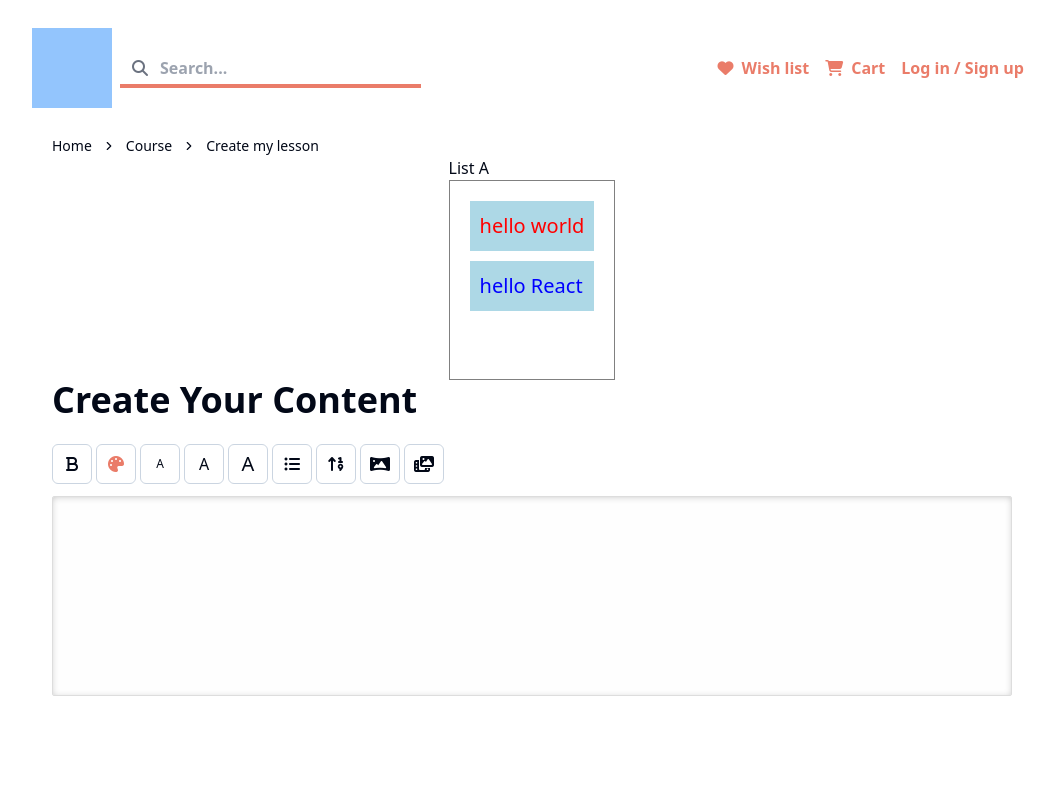
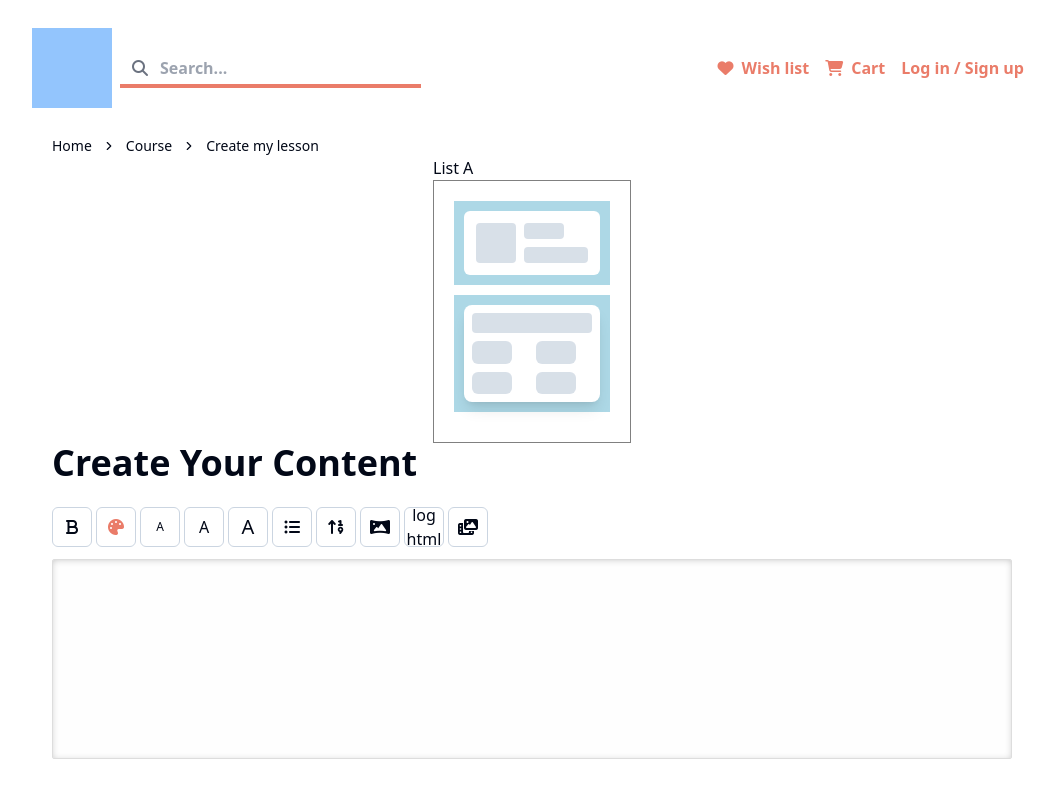
Before and after one commit to tommyle1310/tomlang-web, a React (Vite) app: page /course/lesson/update in a window 1280 px wide. Shown: the whole page, without its empty margins (108-1163 px from the left). Built offline with nearby package versions, Linux system fonts and the light colour scheme.

Commit message:
drag and drop log html

```diff
--- a/src/components/DraftJS/Editor.tsx
+++ b/src/components/DraftJS/Editor.tsx
@@ -4,6 +4,11 @@ import mediaBlockRenderer from './MediaBlockRenderer';
 import useEditor from './useEditor';
 import { customStyleMap } from '@/lib/constants/draftConstants';
 import { Popover, PopoverContent, PopoverTrigger } from '../ui/popover';
+import ReactDOMServer from 'react-dom/server';
+import { DRAG_DISPLAY, DROP_DISPLAY, MULTIPLE_CHOICE, TITLE } from '@/lib/constants/variables';
+import MultipleChoice from '../DragAndDrop/MultipleChoice';
+import Title from '../DragAndDrop/Title';
+
 
 const MyEditor: React.FC = () => {
     const {
@@ -14,6 +19,7 @@ const MyEditor: React.FC = () => {
         changeTextSize,
         toggleBlockType,
         addMedia,
+        logHTML,
         fileInputKey,
         handleFileChange,
     } = useEditor();
@@ -23,11 +29,21 @@ const MyEditor: React.FC = () => {
 
         try {
             const itemData = event.dataTransfer.getData('application/json');
-            const item = JSON.parse(itemData) as { id: string }; // Adjust based on actual data structure
-            console.log('Dropped item:', item);
+            const item = JSON.parse(itemData) as { id: string, key: string, content: JSX.Element }; // Adjust based on actual data structure
 
-            // Example HTML content to insert
-            const htmlContent = '<div class="bg-red-300 p-10">hello worosadnoasidn</div>';
+            let htmlContent = '';
+            if (item.content.key === MULTIPLE_CHOICE) {
+                const { options, question } = item.content.props.children.props;
+                const jsxElement = <MultipleChoice type={DROP_DISPLAY} options={options} question={question} onSelect={() => { }} />;
+                // Convert JSX to HTML string
+                htmlContent = ReactDOMServer.renderToStaticMarkup(jsxElement);
+            }
+            else if (item.content.key === TITLE) {
+                // const { options, question } = item.content.props.children.props;
+                const jsxElement = <Title type={DROP_DISPLAY} />;
+                // Convert JSX to HTML string
+                htmlContent = ReactDOMServer.renderToStaticMarkup(jsxElement);
+            }
 
             // Create a new ContentState with the HTML content
             const contentState = editorState.getCurrentContent();
@@ -82,6 +98,7 @@ const MyEditor: React.FC = () => {
                 <button className='draft-btn' onMouseDown={toggleBlockType('unordered-list-item')}><i className="fa-solid fa-list-ul"></i></button>
                 <button className='draft-btn' onMouseDown={toggleBlockType('ordered-list-item')}><i className="fa-solid fa-arrow-up-1-9"></i></button>
                 <button className='draft-btn' onMouseDown={addMedia}><i className="fa-solid fa-panorama"></i></button>
+                <button className='draft-btn' onMouseDown={logHTML}>log html</button>
 
                 <input
                     key={fileInputKey}
--- a/src/components/DraftJS/Media.tsx
+++ b/src/components/DraftJS/Media.tsx
@@ -1,5 +1,9 @@
 import React from 'react';
 import { ContentState, ContentBlock } from 'draft-js';
+import { Input } from '../ui/input';
+import MultipleChoice from '../DragAndDrop/MultipleChoice';
+import Title from '../DragAndDrop/Title';
+import { DROP_DISPLAY } from '@/lib/constants/variables';
 
 interface MediaProps {
     contentState: ContentState;
@@ -9,9 +13,20 @@ interface MediaProps {
 const Media: React.FC<MediaProps> = ({ contentState, block }) => {
     const entity = contentState.getEntity(block.getEntityAt(0));
     const { src, type } = entity.getData();
+    const srcType = src.match(/key='([^']+)'/);
+    const blockType = srcType ? srcType[1] : null;
+    console.log(blockType)
 
     if (type === 'html') {
-        return <div dangerouslySetInnerHTML={{ __html: src }} />;
+        switch (blockType) {
+            case 'title':
+                return <Title />
+            case 'multiple-choice':
+                return <MultipleChoice type={DROP_DISPLAY} onSelect={() => { }} options={[{ id: 1, label: '1' }, { id: 2, label: '2' }, { id: 3, label: '3' }, { id: 4, label: '4' }]} question='hello world' />
+            default:
+
+                return <div dangerouslySetInnerHTML={{ __html: src }} />;
+        }
     }
 
     if (type === 'image') {
--- a/src/components/DraftJS/useEditor.tsx
+++ b/src/components/DraftJS/useEditor.tsx
@@ -2,6 +2,7 @@ import { useState, ChangeEvent, MouseEvent } from 'react';
 import { EditorState, RichUtils, AtomicBlockUtils, ContentState, DraftBlockType } from 'draft-js';
 import axios from 'axios';
 import { RenderConfig, stateToHTML } from 'draft-js-export-html';
+import MultipleChoice from '../DragAndDrop/MultipleChoice';
 
 const customStyleMap: { [styleName: string]: RenderConfig } = {
     PRIMARY: { style: { color: '#007bff' } },
@@ -53,13 +54,33 @@ const useEditor = () => {
             blockRenderers: {
                 atomic: (block) => {
                     const entityKey = block.getEntityAt(0);
+
                     if (entityKey) {
                         const entity = contentState.getEntity(entityKey);
                         const { src, mediaType } = entity.getData();
+
+
                         if (mediaType === 'image') {
                             return `<figure><img src="${src}" alt="Media" /></figure>`;
                         } else if (mediaType === 'video') {
                             return `<figure><video controls src="${src}"></video></figure>`;
+                        }
+
+                        // drag and drop render log html
+                        const srcType = src.match(/key='([^']+)'/);
+                        const blockType = srcType ? srcType[1] : null;
+                        console.log('check type:', src);
+                        switch (blockType) {
+                            case 'title':
+                                return `<div className='ic gap-4 p-10 rounded-md '>
+                                            <div className="aspect-square rounded-md w-20 bg-slate-200 cursor-pointer hover:duration-300 hover:bg-slate-300 text-slate-500 border cc"><i className="fa-solid fa-plus"></i></div>
+                                            <div className="fc gap-2">
+                                                <Input />
+                                                <Input />
+                                            </div>
+                                        </div>`
+                            case 'multiple-choice':
+                            // return <MultipleChoice onSelect={() => { }} options={[{ id: 1, label: '1' }, { id: 2, label: '2' }, { id: 3, label: '3' }, { id: 4, label: '4' }]} question='hello world' />
                         }
                     }
                     return ''; // Return an empty string if no valid entity is found
--- a/src/components/DragAndDrop/test.tsx
+++ b/src/components/DragAndDrop/ListElements.tsx
@@ -1,4 +1,7 @@
 import React, { useState } from 'react';
+import MultipleChoice from './MultipleChoice';
+import Title from './Title';
+import { DRAG_DISPLAY } from '@/lib/constants/variables';
 
 interface Item {
   id: string;
@@ -8,11 +11,14 @@ interface Item {
 const initialListA: Item[] = [
   {
     id: `${Math.random() * Math.random()}`,
-    content: <div style={{ color: 'red', fontSize: 20 }}>hello world</div>,
+    content: <div key='title'><Title type={DRAG_DISPLAY} /></div>,
   },
   {
     id: `${Math.random() + 1 * Math.random()}`,
-    content: <div style={{ color: 'blue', fontSize: 20 }}>hello React</div>,
+    content: <div key='multiple-choice'>
+      <MultipleChoice type={DRAG_DISPLAY} onSelect={() => { }} options={[{ id: 1, label: '1' }, { id: 2, label: '2' }, { id: 3, label: '3' }, { id: 4, label: '4' }]} question='hello world' />
+    </div>
+
   },
 ];
 
@@ -20,7 +26,7 @@ const DragAndDropExample = ({ onDropToEditor }: { onDropToEditor: (item: Item) =
   const [listA] = useState(initialListA);
 
   const handleDragStart = (event: React.DragEvent, item: Item) => {
-    event.dataTransfer.setData('application/json', JSON.stringify({ id: item.id }));
+    event.dataTransfer.setData('application/json', JSON.stringify(item));
   };
 
   return (
--- /dev/null
+++ b/src/components/DragAndDrop/MultipleChoice.tsx
@@ -0,0 +1,77 @@
+import React, { useState } from 'react';
+import { Input } from '../ui/input';
+import { DRAG_DISPLAY } from '@/lib/constants/variables';
+import { Skeleton } from '../ui/skeleton';
+
+interface Option {
+    id: number;
+    label: string;
+}
+
+interface MultipleChoiceProps {
+    question: string;
+    options: Option[];
+    onSelect: (selectedOptionId: number) => void;
+    type?: string;
+}
+
+const MultipleChoice: React.FC<MultipleChoiceProps> = ({ question, options, onSelect, type = DRAG_DISPLAY }) => {
+    const [selectedOption, setSelectedOption] = useState<number | null>(null);
+
+    const handleOptionClick = (optionId: number) => {
+        setSelectedOption(optionId);
+        onSelect(optionId);
+    };
+
+    // Define CSS class names based on type
+    const containerClass = `max-w-md mx-auto  fc bg-white shadow-lg rounded-lg ${type === DRAG_DISPLAY ? 'gap-2 p-2' : 'gap-4 p-4'
+        }`;
+
+    const inputClass = `p-2 h-5 border rounded-sm ${type === DRAG_DISPLAY ? 'max-w-24' : 'w-full'
+        }`;
+
+    const questionClass = `text-lg font-semibold mb-4 ${type === DRAG_DISPLAY ? '' : ' text-gray-800'
+        }`;
+
+    const buttonGridClass = `grid grid-cols-1 ${type === DRAG_DISPLAY ? 'gap-2' : 'gap-4'
+        } sm:grid-cols-2`;
+
+    const buttonClass = (optionId: number) => `flex items-center justify-center ${type === DRAG_DISPLAY ? 'h-5 aspect-square' : 'h-20 px-4 py-2 '
+        } border  transition-all duration-300 ease-in-out ${selectedOption === optionId
+            ? 'bg-blue-500 text-white border-blue-500'
+            : 'bg-gray-100 text-gray-800 hover:bg-gray-200 border-gray-300 rounded-md'
+        }`;
+
+    console.log('check', type);
+    return (
+
+        <div className={containerClass}>
+            {type === DRAG_DISPLAY ? (
+                <Skeleton className="w-full h-5 bg-slate-300 rounded-sm" />
+
+            ) : (
+                <Input
+                    className={questionClass}
+                    value={question}
+                    onChange={() => { }}
+                />
+            )}
+            <div className={buttonGridClass}>
+                {options.map(option => (
+                    type === DRAG_DISPLAY ?
+                        <Skeleton className='aspect-video w-10 bg-slate-300' />
+                        :
+                        <button
+                            key={option.id}
+                            onClick={() => handleOptionClick(option.id)}
+                            className={buttonClass(option.id)}
+                        >
+                            {type === DRAG_DISPLAY ? null : option.label}
+                        </button>
+                ))}
+            </div>
+        </div>
+    );
+};
+
+export default MultipleChoice;
--- /dev/null
+++ b/src/components/DragAndDrop/Title.tsx
@@ -0,0 +1,31 @@
+import { DRAG_DISPLAY } from '@/lib/constants/variables'
+import { Input } from '../ui/input'
+import { Skeleton } from '../ui/skeleton'
+
+const Title = ({ type = DRAG_DISPLAY }: { type?: string }) => {
+    return (
+        <div className={`ic ${type === DRAG_DISPLAY ? 'p-3 gap-2' : 'p-10  gap-4'} rounded-md bg-white `}>
+            {type === DRAG_DISPLAY ?
+                <Skeleton className={`p-2 w-10 aspect-square bg-slate-300  rounded-sm`} />
+
+                :
+                <div className={`aspect-square rounded-md w-20 bg-slate-200 cursor-pointer hover:duration-300 hover:bg-slate-300 text-slate-500 border cc`}><i className="fa-solid fa-plus"></i></div>
+            }
+            <div className="fc gap-2">
+                {type === DRAG_DISPLAY ?
+                    <>
+                        <Skeleton className={`p-2 h-3 w-10 bg-slate-300  rounded-sm`} />
+                        <Skeleton className={`p-2 h-3 w-16 bg-slate-300  rounded-sm`} />
+                    </>
+                    :
+                    <>
+                        <Input />
+                        <Input />
+                    </>
+                }
+            </div>
+        </div>
+    )
+}
+
+export default Title
--- a/src/components/UpdateLesson.tsx
+++ b/src/components/UpdateLesson.tsx
@@ -9,7 +9,7 @@ import {
   BreadcrumbPage,
   BreadcrumbSeparator,
 } from '@/components/ui/breadcrumb';
-import DragAndDropExample from '../components/DragAndDrop/test';
+import DragAndDropExample from './DragAndDrop/ListElements';
 
 interface Item {
   id: string;
--- /dev/null
+++ b/src/components/ui/skeleton.tsx
@@ -0,0 +1,15 @@
+import { cn } from "@/lib/utils"
+
+function Skeleton({
+  className,
+  ...props
+}: React.HTMLAttributes<HTMLDivElement>) {
+  return (
+    <div
+      className={cn("animate-pulse rounded-md bg-muted", className)}
+      {...props}
+    />
+  )
+}
+
+export { Skeleton }
--- /dev/null
+++ b/src/lib/constants/variables.ts
@@ -0,0 +1,4 @@
+export const DROP_DISPLAY = 'drop_display'
+export const DRAG_DISPLAY = 'drag_display'
+export const TITLE = 'title'
+export const MULTIPLE_CHOICE = 'multiple-choice'
```
Also changed, not shown: src/components/DraftJS/Renderer.tsx (deleted).
